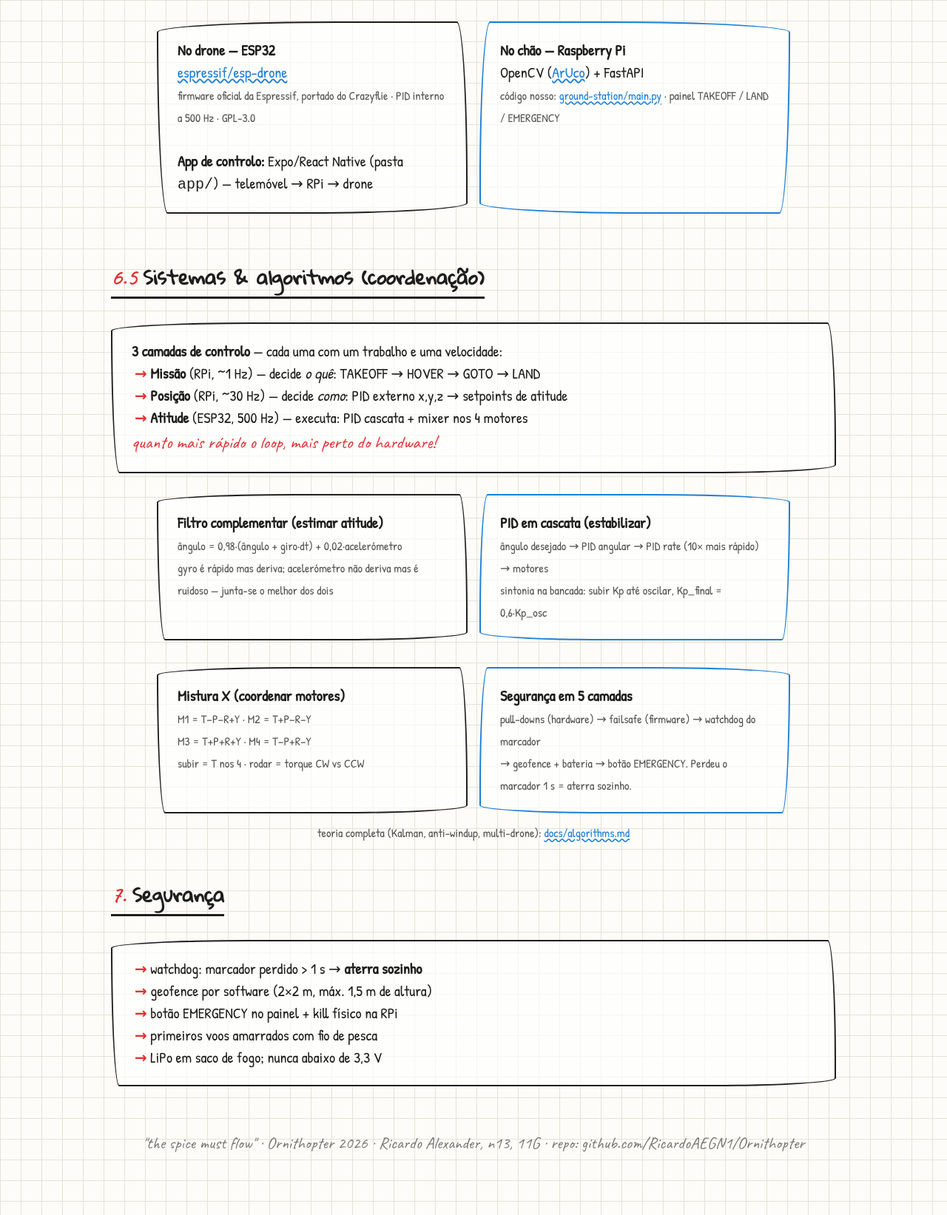
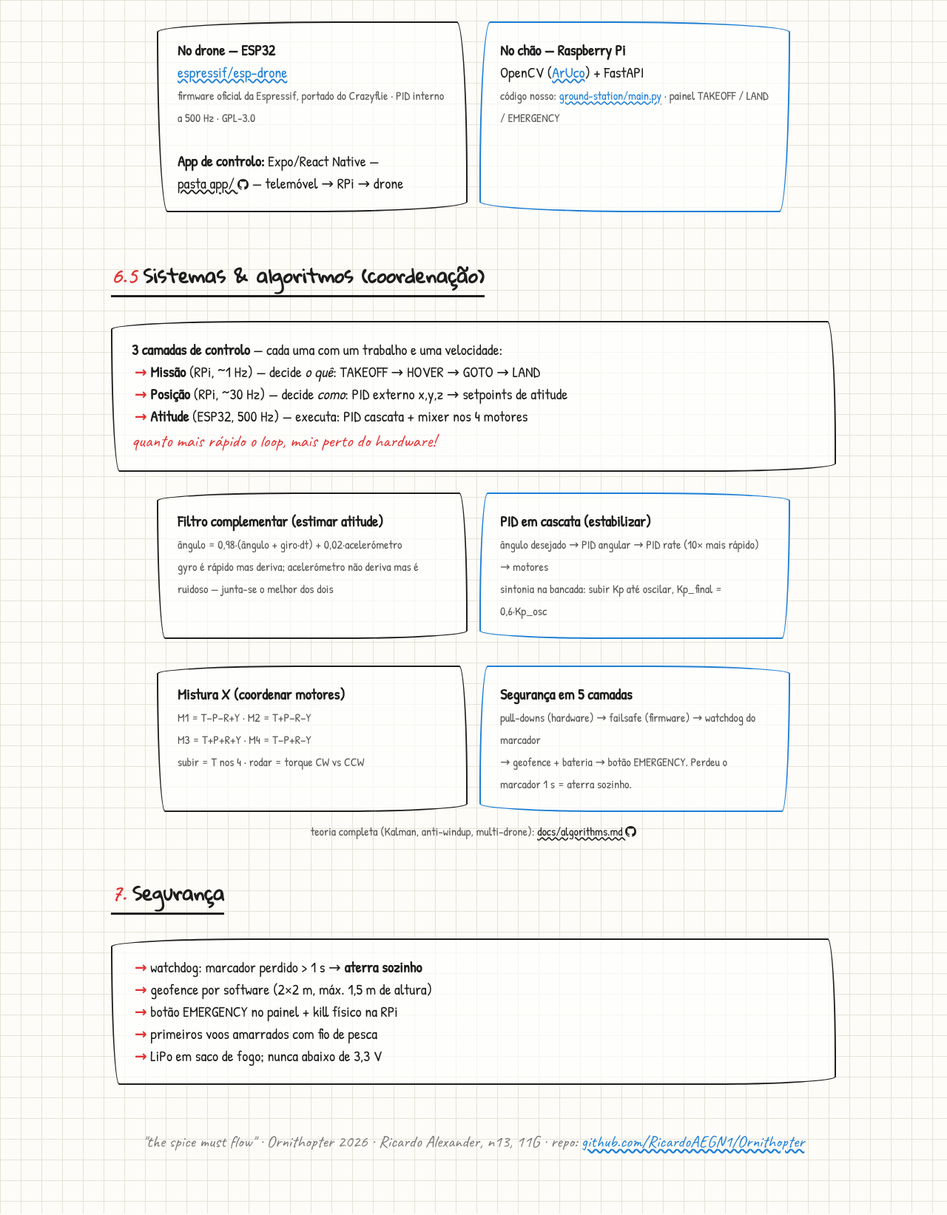
Before and after one commit to RicardoAEGN1/Ornithopter, a plain HTML site: page presentation/ornithopter.html in a window 1280 px wide. Shown: the part 3220-4863 px from the top of the page at 74% size. Drawn offline with Linux system fonts and the light colour scheme.

Commit message:
Point file references to GitHub with icon instead of broken relative paths

```diff
--- a/presentation/ornithopter.html
+++ b/presentation/ornithopter.html
@@ -63,6 +63,9 @@
   tr.total td { border-top: 3px double var(--ink); font-weight: bold; }
   tr.total .big { color: var(--red); font-family: 'Caveat', cursive; font-size: 1.5rem; }
   a { color: var(--blue); text-decoration: underline wavy; }
+  a.gh { color: var(--ink); white-space: nowrap; }
+  a.gh svg { width: 15px; height: 15px; vertical-align: -2px; fill: #1e1e1e; }
+  a.gh:hover svg { fill: var(--blue); }
   ul { list-style: none; padding-left: 4px; }
   ul li::before { content: "→ "; color: var(--red); font-weight: bold; }
   .hand { font-family: 'Caveat', cursive; font-size: 1.5rem; }
@@ -172,7 +175,7 @@
 
   <!-- ============ BOM ============ -->
   <h2><span class="n">5.</span>Lista de material + custos</h2>
-  <div class="small">tabela completa com links: <a href="../docs/bom.csv">docs/bom.csv</a> (abre no Excel)</div>
+  <div class="small">tabela completa com links: <a class="gh" href="https://github.com/RicardoAEGN1/Ornithopter/blob/main/docs/bom.csv" target="_blank">docs/bom.csv (abre no Excel) <svg viewBox="0 0 16 16"><path d="M8 0C3.58 0 0 3.58 0 8c0 3.54 2.29 6.53 5.47 7.59.4.07.55-.17.55-.38 0-.19-.01-.82-.01-1.49-2.01.37-2.53-.49-2.69-.94-.09-.23-.48-.94-.82-1.13-.28-.15-.68-.52-.01-.53.63-.01 1.08.58 1.23.82.72 1.21 1.87.87 2.33.66.07-.52.28-.87.51-1.07-1.78-.2-3.64-.89-3.64-3.95 0-.87.31-1.59.82-2.15-.08-.2-.36-1.02.08-2.12 0 0 .67-.21 2.2.82.64-.18 1.32-.27 2-.27s1.36.09 2 .27c1.53-1.04 2.2-.82 2.2-.82.44 1.1.16 1.92.08 2.12.51.56.82 1.27.82 2.15 0 3.07-1.87 3.75-3.65 3.95.29.25.54.73.54 1.48 0 1.07-.01 1.93-.01 2.2 0 .21.15.46.55.38A8.01 8.01 0 0 0 16 8c0-4.42-3.58-8-8-8Z"/></svg></a></div>
   <table>
     <tr><th>componente</th><th>fornecedor</th><th>custo</th></tr>
     <tr><td>4× motor coreless 8520 (24 g empuxo)</td><td><a href="https://pt.aliexpress.com/w/wholesale-8520-coreless-motor.html">AliExpress</a> / Amazon.es</td><td class="price">10,00 €</td></tr>
@@ -194,7 +197,7 @@
         <b>No drone — ESP32</b><br>
         <a href="https://github.com/espressif/esp-drone">espressif/esp-drone</a><br>
         <span class="small">firmware oficial da Espressif, portado do Crazyflie · PID interno a 500 Hz · GPL-3.0</span><br><br>
-        <b>App de controlo:</b> Expo/React Native (pasta <code>app/</code>) — telemóvel → RPi → drone
+        <b>App de controlo:</b> Expo/React Native — <a class="gh" href="https://github.com/RicardoAEGN1/Ornithopter/tree/main/app" target="_blank">pasta app/ <svg viewBox="0 0 16 16"><path d="M8 0C3.58 0 0 3.58 0 8c0 3.54 2.29 6.53 5.47 7.59.4.07.55-.17.55-.38 0-.19-.01-.82-.01-1.49-2.01.37-2.53-.49-2.69-.94-.09-.23-.48-.94-.82-1.13-.28-.15-.68-.52-.01-.53.63-.01 1.08.58 1.23.82.72 1.21 1.87.87 2.33.66.07-.52.28-.87.51-1.07-1.78-.2-3.64-.89-3.64-3.95 0-.87.31-1.59.82-2.15-.08-.2-.36-1.02.08-2.12 0 0 .67-.21 2.2.82.64-.18 1.32-.27 2-.27s1.36.09 2 .27c1.53-1.04 2.2-.82 2.2-.82.44 1.1.16 1.92.08 2.12.51.56.82 1.27.82 2.15 0 3.07-1.87 3.75-3.65 3.95.29.25.54.73.54 1.48 0 1.07-.01 1.93-.01 2.2 0 .21.15.46.55.38A8.01 8.01 0 0 0 16 8c0-4.42-3.58-8-8-8Z"/></svg></a> — telemóvel → RPi → drone
       </div>
       <div class="sketch blue box">
         <b>No chão — Raspberry Pi</b><br>
@@ -241,7 +244,7 @@
       </div>
     </div>
   </div>
-  <div class="small center">teoria completa (Kalman, anti-windup, multi-drone): <a href="algorithms.html">docs/algorithms.md</a></div>
+  <div class="small center">teoria completa (Kalman, anti-windup, multi-drone): <a class="gh" href="https://github.com/RicardoAEGN1/Ornithopter/blob/main/docs/algorithms.md" target="_blank">docs/algorithms.md <svg viewBox="0 0 16 16"><path d="M8 0C3.58 0 0 3.58 0 8c0 3.54 2.29 6.53 5.47 7.59.4.07.55-.17.55-.38 0-.19-.01-.82-.01-1.49-2.01.37-2.53-.49-2.69-.94-.09-.23-.48-.94-.82-1.13-.28-.15-.68-.52-.01-.53.63-.01 1.08.58 1.23.82.72 1.21 1.87.87 2.33.66.07-.52.28-.87.51-1.07-1.78-.2-3.64-.89-3.64-3.95 0-.87.31-1.59.82-2.15-.08-.2-.36-1.02.08-2.12 0 0 .67-.21 2.2.82.64-.18 1.32-.27 2-.27s1.36.09 2 .27c1.53-1.04 2.2-.82 2.2-.82.44 1.1.16 1.92.08 2.12.51.56.82 1.27.82 2.15 0 3.07-1.87 3.75-3.65 3.95.29.25.54.73.54 1.48 0 1.07-.01 1.93-.01 2.2 0 .21.15.46.55.38A8.01 8.01 0 0 0 16 8c0-4.42-3.58-8-8-8Z"/></svg></a></div>
 
   <!-- ============ SEGURANÇA ============ -->
   <h2><span class="n">7.</span>Segurança</h2>
@@ -255,7 +258,7 @@
     </ul>
   </div>
 
-  <div class="footnote">"the spice must flow" · Ornithopter 2026 · Ricardo Alexander, n13, 11G · repo: github.com/RicardoAEGN1/Ornithopter</div>
+  <div class="footnote">"the spice must flow" · Ornithopter 2026 · Ricardo Alexander, n13, 11G · repo: <a href="https://github.com/RicardoAEGN1/Ornithopter" target="_blank">github.com/RicardoAEGN1/Ornithopter</a></div>
 
 </div>
 </body>
```
